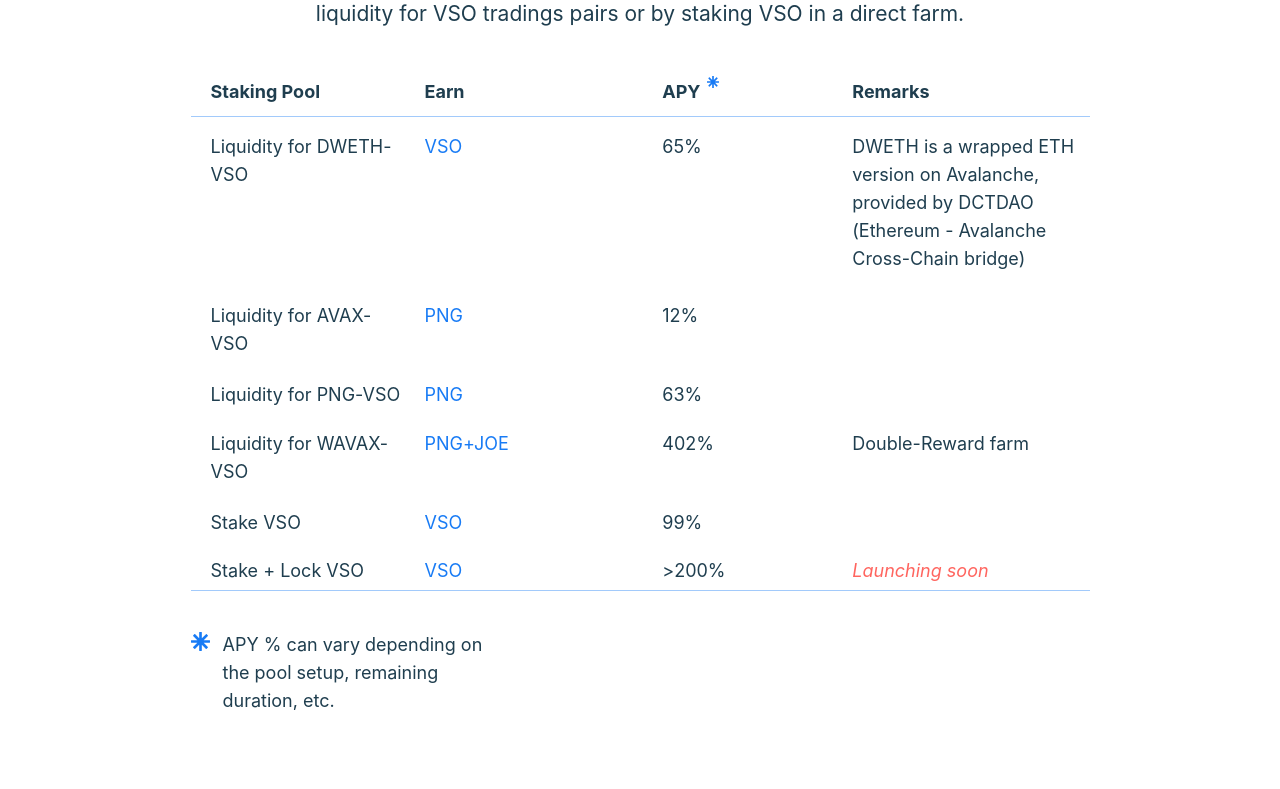
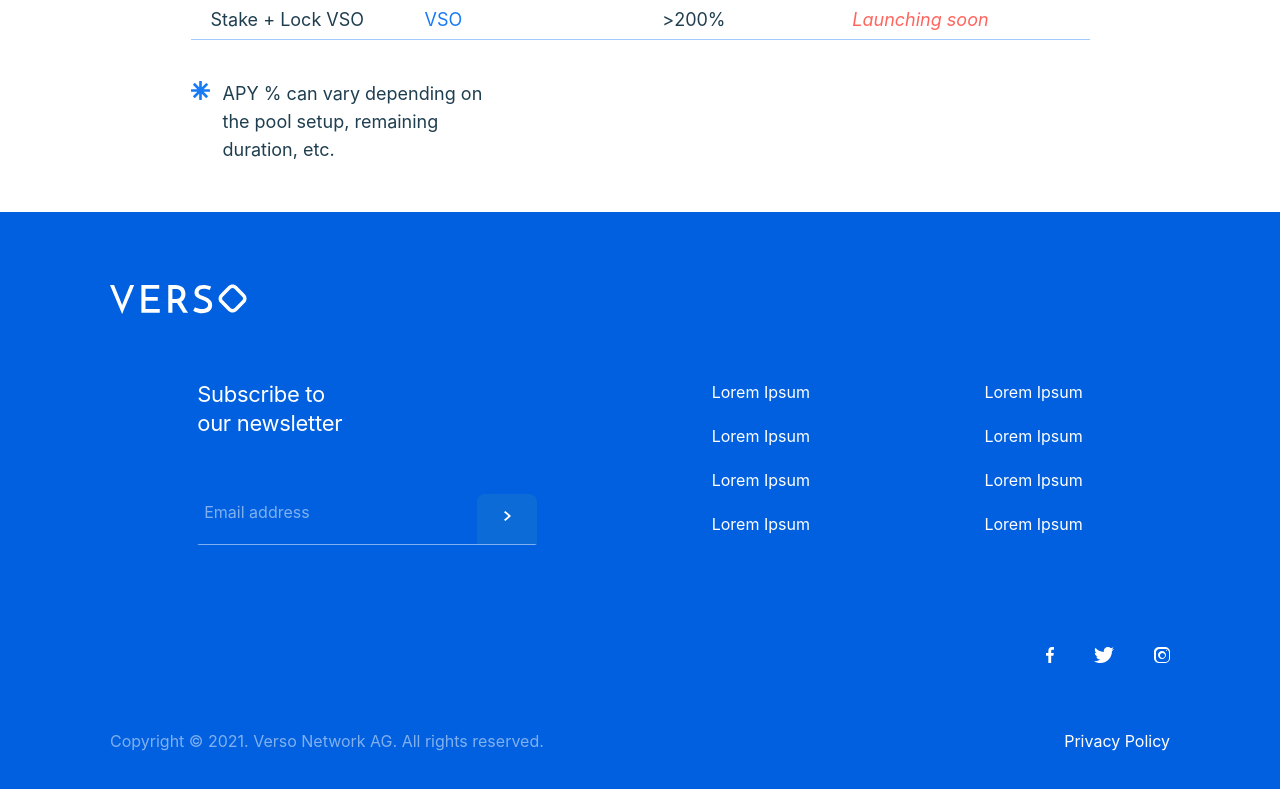
Before and after one commit to MikhailKolomoitsev/mentor-practice_verso, a React (Create React App) app: page / in a window 1280 px wide. Shown: the part 1163-1952 px from the top of the page. Before the commit the page ends 1926 px from the top, so only its background shows below. Built offline with nearby package versions, Linux system fonts and the light colour scheme.

Commit message:
Пофиксил стили

```diff
--- a/src/App.css
+++ b/src/App.css
@@ -17,8 +17,6 @@ h2,
 h3,
 h4,
 p,
-ul[class],
-ol[class],
 li,
 figure,
 figcaption,
@@ -68,7 +66,6 @@ select {
 
 .App {
   text-align: center;
-  width: 1140px;
   margin: 0 auto;
 }
 
--- a/src/App.js
+++ b/src/App.js
@@ -9,18 +9,15 @@ import ScrollButton from "./components/ScrollButton/ScrollButton";
 import Opportunities from "./components/section-opportunities/Opportunities";
 import dataTable from "./components/section-opportunities/dataTable.json";
 
-
 function App() {
   return (
     <div className="App">
       <Header linksArr={links} />
       <Hero />
-
-      <Footer />
       <ScrollButton />
 
       <Opportunities items={dataTable} />
-
+      <Footer />
     </div>
   );
 }
--- a/src/components/footer/Footer.module.css
+++ b/src/components/footer/Footer.module.css
@@ -1,6 +1,11 @@
 .footer {
   background-color: rgba(0, 96, 224, 1);
   padding: 70px 0;
+  width: 100vw;
+}
+a {
+  text-decoration: none;
+  color: #fff;
 }
 .logo {
   height: 28px;
```
